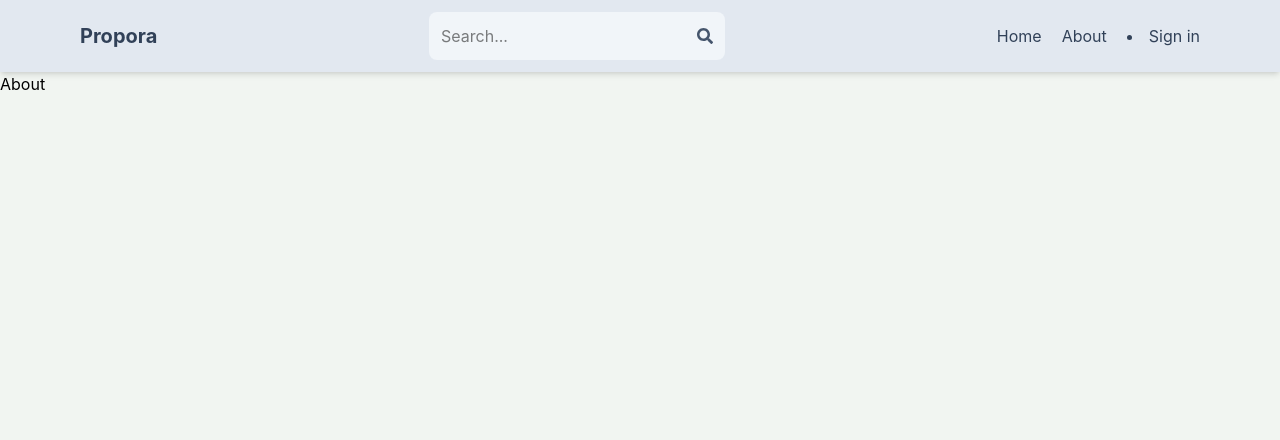
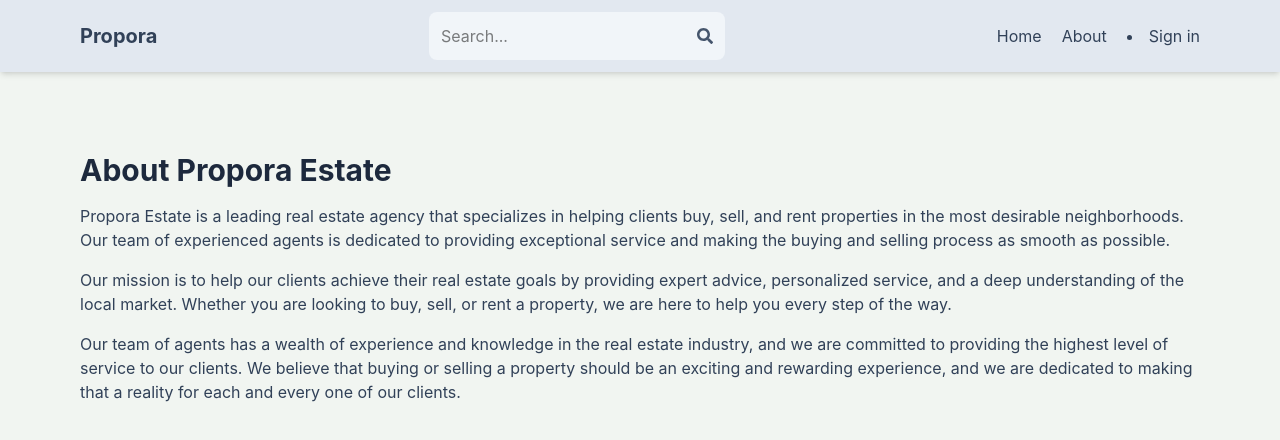
Before and after one commit to mhassanobaid/propora, a React (Vite) app in the folder client/: page /about-us in a window 1280 px wide. Shown: the top 440 px of the page. Built offline with nearby package versions, Linux system fonts and the light colour scheme; no server answers.

Commit message:
feat: complete about page

```diff
--- a/client/index.html
+++ b/client/index.html
@@ -4,7 +4,7 @@
     <meta charset="UTF-8" />
     <link rel="icon" type="image/svg+xml" href="/favicon.svg" />
     <meta name="viewport" content="width=device-width, initial-scale=1.0" />
-    <title>client</title>
+    <title>Propora</title>
   </head>
   <body>
     <div id="root"></div>
--- a/client/src/pages/About.jsx
+++ b/client/src/pages/About.jsx
@@ -1,7 +1,29 @@
-import React from 'react'
-
 export default function About() {
   return (
-    <div>About</div>
-  )
+    <div className="py-20 px-4 max-w-6xl mx-auto">
+      <h1 className="text-3xl font-bold mb-4 text-slate-800">
+        About Propora Estate
+      </h1>
+      <p className="mb-4 text-slate-700">
+        Propora Estate is a leading real estate agency that specializes in
+        helping clients buy, sell, and rent properties in the most desirable
+        neighborhoods. Our team of experienced agents is dedicated to providing
+        exceptional service and making the buying and selling process as smooth
+        as possible.
+      </p>
+      <p className="mb-4 text-slate-700">
+        Our mission is to help our clients achieve their real estate goals by
+        providing expert advice, personalized service, and a deep understanding
+        of the local market. Whether you are looking to buy, sell, or rent a
+        property, we are here to help you every step of the way.
+      </p>
+      <p className="mb-4 text-slate-700">
+        Our team of agents has a wealth of experience and knowledge in the real
+        estate industry, and we are committed to providing the highest level of
+        service to our clients. We believe that buying or selling a property
+        should be an exciting and rewarding experience, and we are dedicated to
+        making that a reality for each and every one of our clients.
+      </p>
+    </div>
+  );
 }
--- a/client/src/pages/Home.jsx
+++ b/client/src/pages/Home.jsx
@@ -55,7 +55,7 @@
           place with ease
         </h1>
         <div className="text-gray-400 text-xs sm:text-sm">
-          Sahand Estate is the best place to find your next perfect place to
+          Propora Estate is the best place to find your next perfect place to
           live.
           <br />
           We have a wide range of properties for you to choose from.
```
